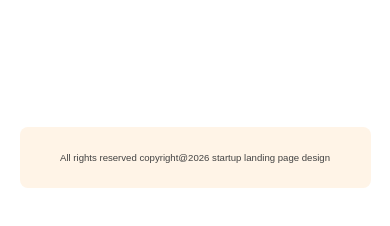
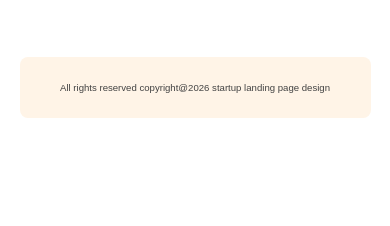
Before and after one commit to Saddam2508/g3-architects-saddam, a plain HTML site: page index.html in a window 390 px wide. Shown: the part 3772-3998 px from the top of the page. After the commit the page ends 3950 px from the top, so only its background shows below. Drawn offline with Linux system fonts and the light colour scheme.

Commit message:
footer margin reduce

```diff
--- a/styles/index.css
+++ b/styles/index.css
@@ -417,6 +417,10 @@
   .sponsor-card-box {
     grid-template-columns: repeat(3, 1fr);
   }
+  footer {
+    margin-top: 60px;
+    margin-bottom: 60px;
+  }
   .footer-container p {
     font-size: 0.6rem;
   }
```
